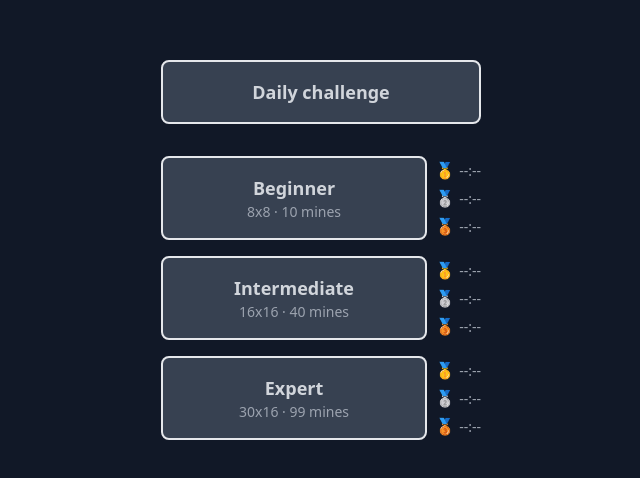
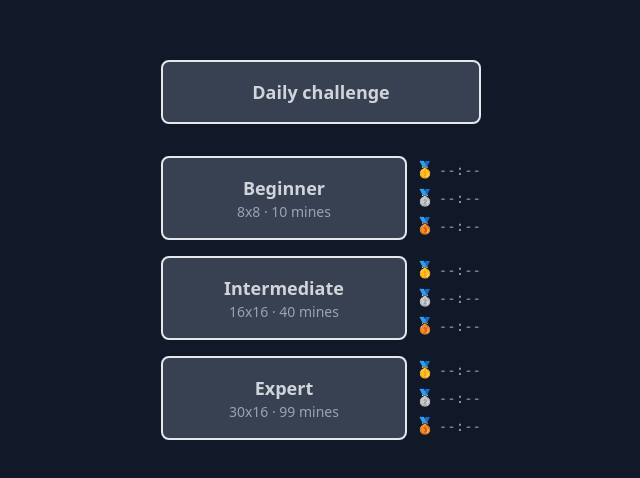
Before and after one commit to Zertz/minesweeper, a React (Vite) app: page / in a window 1280 px wide. Shown: the part 150-628 px from the top of the page, without its empty margins (319-959 px from the left). Built offline with nearby package versions, Linux system fonts and the light colour scheme.

Commit message:
Monospace fastest times

```diff
--- a/src/Home.tsx
+++ b/src/Home.tsx
@@ -53,15 +53,24 @@ export function Home({ startGame }: Pick<UseBoard, "startGame">) {
               </strong>
               <span className="text-sm text-gray-400">{`${boardConfiguration.x}x${boardConfiguration.y} · ${boardConfiguration.mines} mines`}</span>
             </button>
-            <ol className="flex flex-col gap-1 text-gray-400">
+            <ol className="flex flex-col gap-1 font-mono text-gray-400">
               <li>
-                🥇 <span className="text-sm">{fastestTimes[0] || "--:--"}</span>
+                🥇
+                <span className="ml-1 text-sm">
+                  {fastestTimes[0] || "--:--"}
+                </span>
               </li>
               <li>
-                🥈 <span className="text-sm">{fastestTimes[1] || "--:--"}</span>
+                🥈
+                <span className="ml-1 text-sm">
+                  {fastestTimes[1] || "--:--"}
+                </span>
               </li>
               <li>
-                🥉 <span className="text-sm">{fastestTimes[2] || "--:--"}</span>
+                🥉
+                <span className="ml-1 text-sm">
+                  {fastestTimes[2] || "--:--"}
+                </span>
               </li>
             </ol>
           </div>
```
